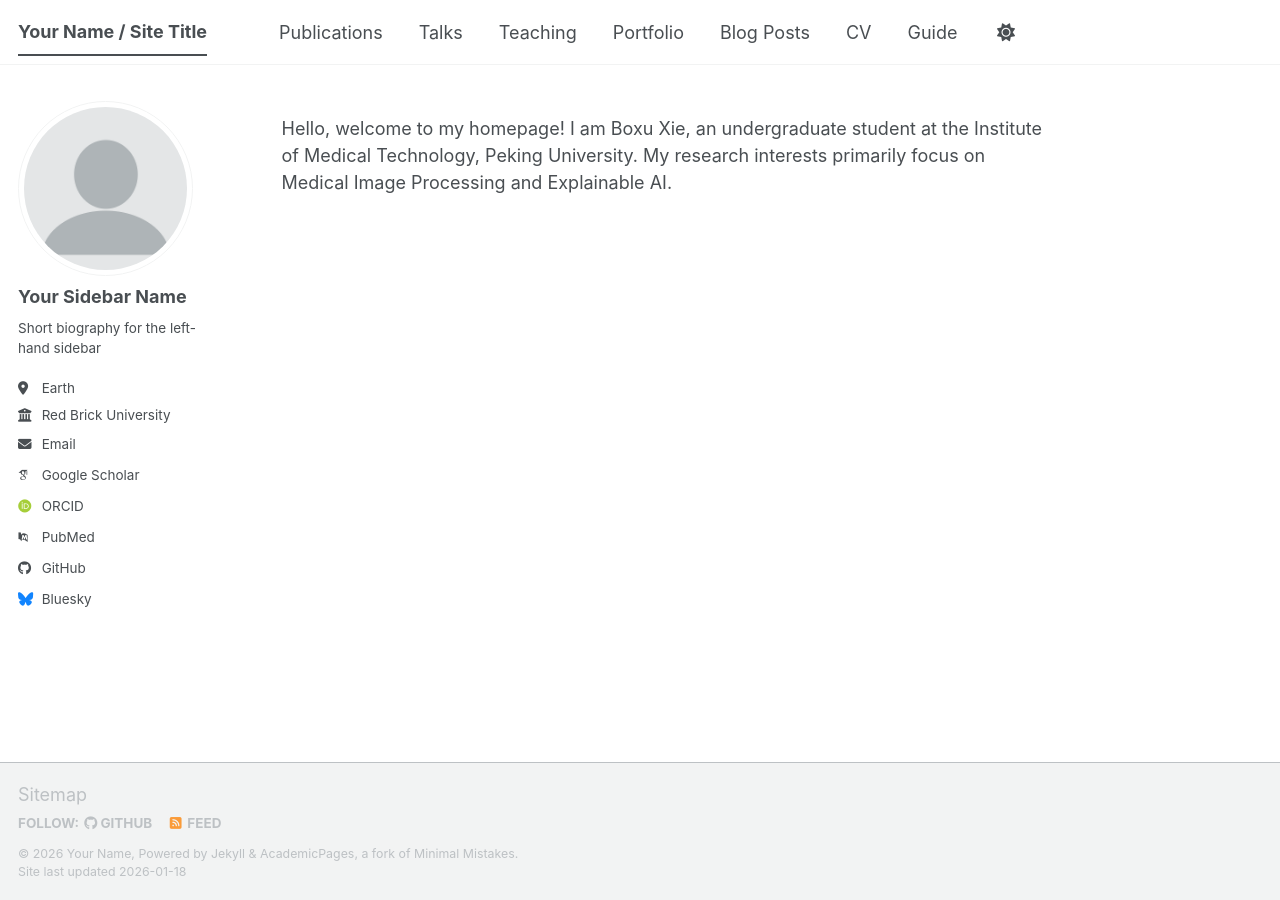
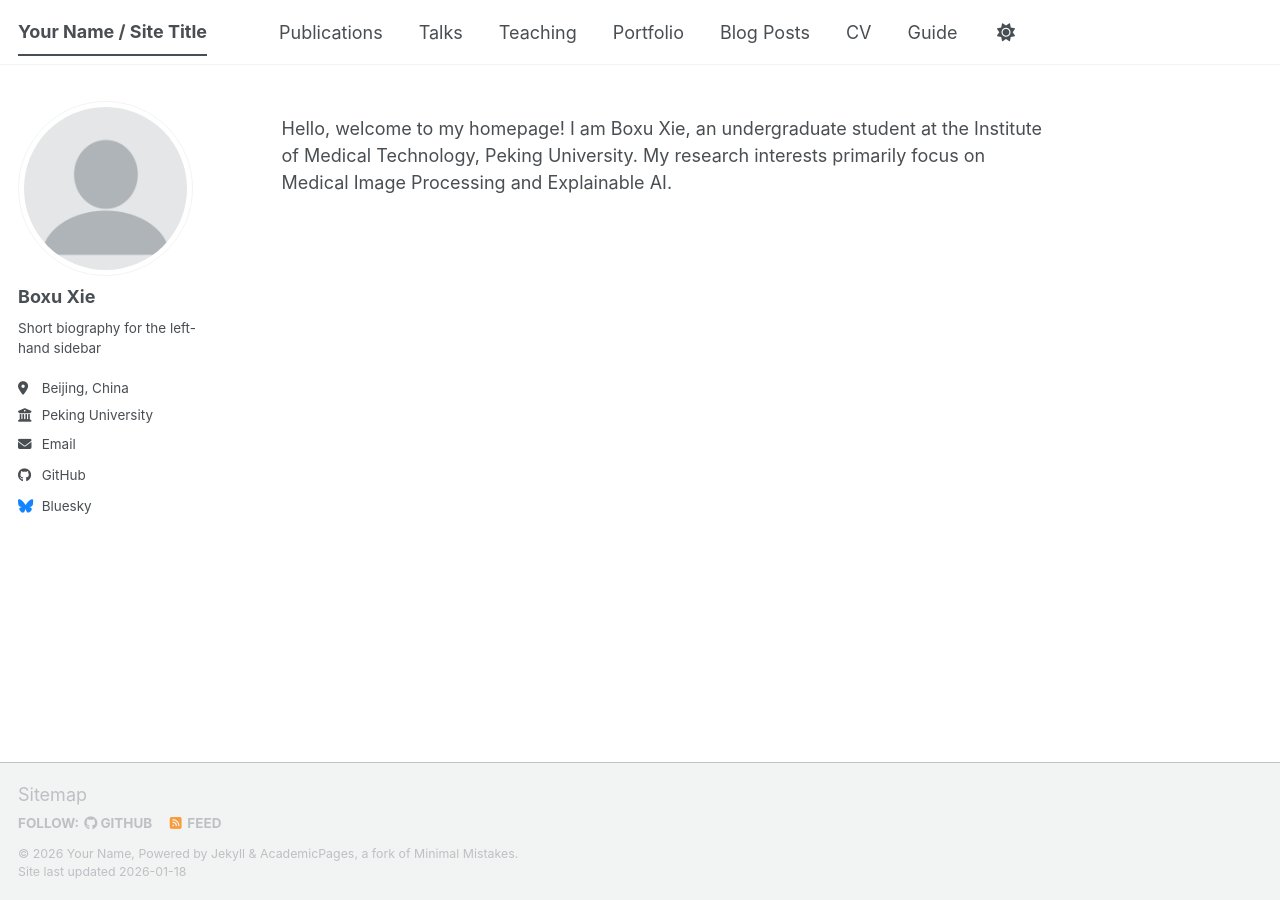
Before and after one commit to sudoFurina/boxuxie.github.io, a Jekyll site: the page built from _pages/about.md, in a window 1280 px wide. Built offline with Jekyll 4.4.1, drawn with Linux system fonts in a browser that asks for light colours; some web fonts are replaced; a script bundle is joined from its source files by our own code; library files that are not in the unit come from our copies.

Commit message:
Update _config.yml

```diff
--- a/_config.yml
+++ b/_config.yml
@@ -24,27 +24,27 @@ repository               : "academicpages/academicpages.github.io"
 author:
   # Biographic information
   avatar           : "profile.png"
-  name             : "Your Sidebar Name"
-  pronouns         : # example: "she/her"
+  name             : "Boxu Xie"
+  # pronouns         :  example: "he/his"
   bio              : "Short biography for the left-hand sidebar"
-  location         : "Earth"
-  employer         : "Red Brick University"
+  location         : "Beijing, China"
+  employer         : "Peking University"
   uri              : # URL
-  email            : "none@example.org"
+  email            : "2310117138@stu.pku.edu.cn"
 
   # Academic websites
-  academia         : # URL
-  arxiv            : # URL - Update with the correct link to your profile
-  googlescholar    : "https://scholar.google.com/citations?user=PS_CX0AAAAAJ"
-  inspire-hep      : # URL
-  impactstory      : # URL
-  orcid            : "https://orcid.org/yourorcidurl"
-  semantic         : # URL
-  ssrn             : # URL
-  pubmed           : "https://www.ncbi.nlm.nih.gov/pubmed/?term=john+snow"
-  researchgate     : # URL
-  scopus           : # URL
-  zotero           : # URL
+  # academia         : # URL
+  # arxiv            : # URL - Update with the correct link to your profile
+  # googlescholar    : "https://scholar.google.com/citations?user=PS_CX0AAAAAJ"
+  # inspire-hep      : # URL
+  # impactstory      : # URL
+  # orcid            : "https://orcid.org/yourorcidurl"
+  # semantic         : # URL
+  # ssrn             : # URL
+  # pubmed           : "https://www.ncbi.nlm.nih.gov/pubmed/?term=john+snow"
+  # researchgate     : # URL
+  # scopus           : # URL
+  # zotero           : # URL
 
 
   # Repositories and software development
```
